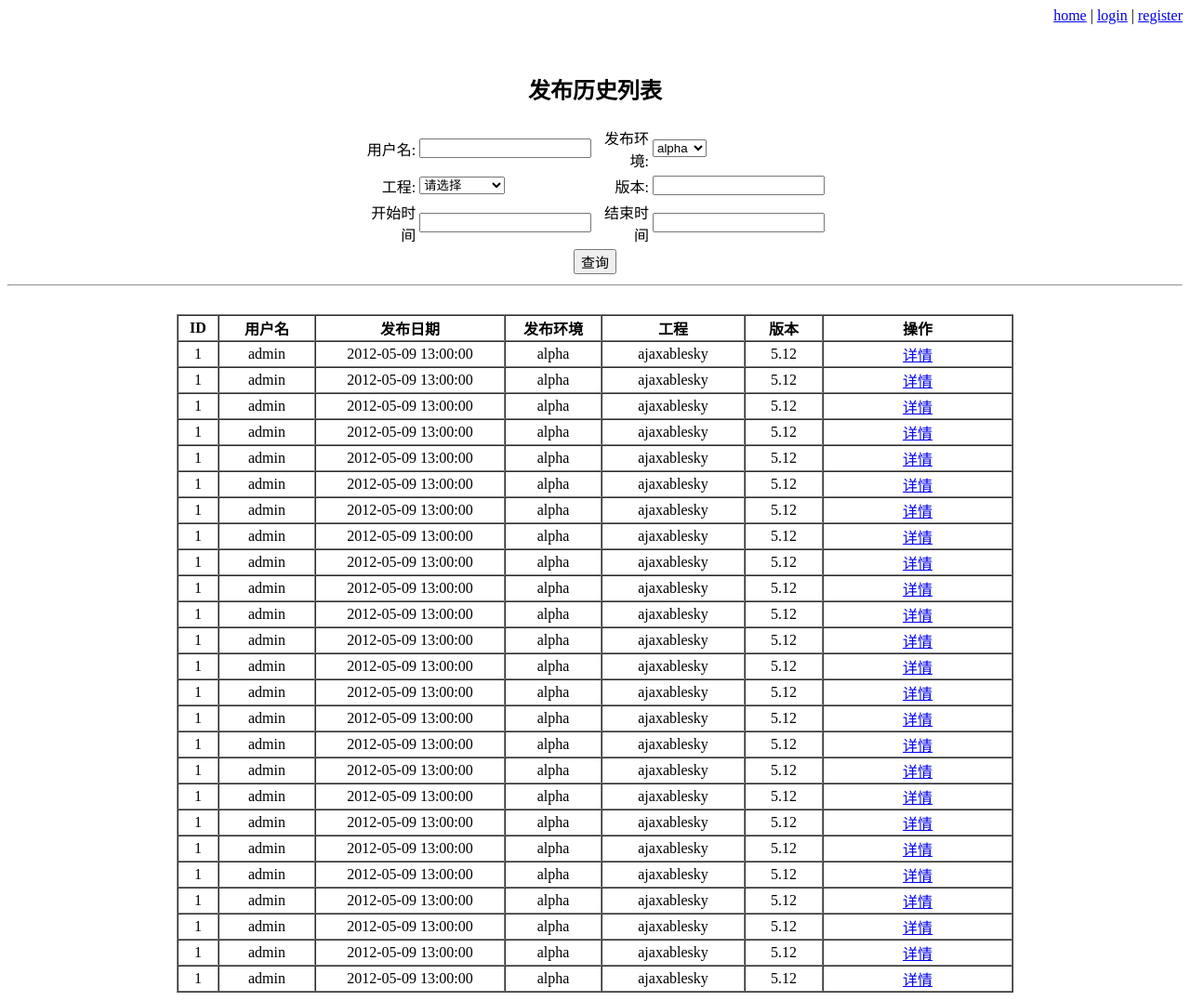
After one commit to cash2one/asdeploy, a Django app: page /deployRecordList/1/ in a window 1280 px wide. The commit adds this page. Shown: the whole page at 93% size. Run offline with Django 3.2, Linux system fonts and the light colour scheme; parts of the project's set-up code (start-up, migrations or seed data) failed here and were passed over; some libraries are stand-ins or nearby versions.

Commit message:
20100509_1431

```diff
--- a/asdeploy/urls.py
+++ b/asdeploy/urls.py
@@ -27,5 +27,8 @@ urlpatterns = patterns('',
          {'template': 'registration/register_success.html'}),
 
     (r'^$', main_page),
-    (r'user/(\w+)/$', user_page),
+    (r'^user/(\w+)/$', user_page),
+
+    (r'^deployRecordList/(?P<page_num>\d+)/$', deploy_record_list_page),
+    (r'^deployRecordDetail/(?P<deploy_record_id>\d+)/$', deploy_record_detail_page),
 )
--- a/deployment/forms.py
+++ b/deployment/forms.py
@@ -37,4 +37,6 @@ class RegistrationForm(forms.Form):
         raise forms.ValidationError('两次输入的密码不相同!')
 
 if __name__ == '__main__':
+    for i in range(10):
+        print i
     pass
--- /dev/null
+++ b/deployment/templates/deploy_record_list_page.html
@@ -0,0 +1,157 @@
+{% extends "base.html" %}
+{% block title %}{% endblock %}
+{% block style %}
+<style>
+	div.wrap {
+		text-align: center;
+		padding-top: 50px;
+	}
+	div.query_area {
+		width: 500px;
+		margin: 0px auto;
+	}
+	div.query_area table {
+		width: 100%
+	}
+	div.query_area td {
+		text-align: left;
+	}
+	div.query_area td.label {
+		text-align: right;
+	}
+	div.list_area {
+		width: 900px;
+		margin: 30px auto 0px;
+	}
+	#list_tbl {
+		width: 100%;
+	}
+
+	.page_bar {
+		width: 600px;
+		border: 10px;
+		height: 40px;
+		float: right;
+	}
+	.page_bar ul.btn_grp {
+		margin: 0px;
+		padding: 0px;
+		list-style:none;
+	}
+	.page_bar ul.btn_grp li{
+		float: left;
+		width: 20px;
+		height: 20px;
+		margin: 5px;
+		border: 2px solid #333;
+		line-height: 20px;
+		background: #ccc;
+		cursor: pointer;
+	}
+	.page_bar ul.btn_grp li.cur_sel {
+		background: #fff;
+	}
+
+</style>
+{% endblock %}
+{% block content %}
+<div class="wrap">
+	<h2>发布历史列表</h2>
+	<div class="query_area">
+		<table id="query_tbl">
+			<tr>
+				<td class="label">用户名:</td>
+				<td>
+					<input name="username" id="username"/>
+				</td>
+				<td class="label">发布环境:</td>
+				<td>
+					<select name="environment" id="environment">
+						<option>alpha</option>
+						<option>beta</option>
+						<option>online</option>
+					</select>
+				</td>
+			</tr>
+			<tr>
+				<td class="label">工程:</td>
+				<td>
+					<select name="project" id="project">
+						<option>请选择</option>
+						<option>ajaxablesky</option>
+						<option>passport</option>
+						<option>cms</option>
+						<option>search</option>
+						<option>payment</option>
+					</select>
+				</td>
+				<td class="label">版本:</td>
+				<td>
+					<input name="version" id="version"/>
+				</td>
+			</tr>
+			<tr>
+				<td class="label">开始时间</td>
+				<td>
+					<input />
+				</td>
+				<td class="label">结束时间</td>
+				<td>
+					<input />
+				</td>
+			</tr>
+			<tr>
+				<td colspan="4" style="text-align: center;">
+					<input type="button" value="查询" style="font-size:15px;"/>
+				</td>
+			</tr>
+		</table>
+	</div>
+
+	<hr>
+
+	<div class="list_area">
+		<!--
+		<div style="float: right;">
+			<div class="page_bar" style="float: left;">
+				<div>
+					<a href="###">上一页</a>
+					当前第 [ 2 ] 页
+					<a href="###">下一页</a>
+				</div>
+				<ul class="btn_grp">
+					<li>1</li>
+					<li class="cur_sel">2</li>
+					<li>3</li>
+					<li>4</li>
+				</ul>
+			</div>
+		</div>
+		-->
+		<table id="list_tbl" border="1" cellspacing="0">
+			<tr>
+				<th width="40">ID</th>
+				<th width="100">用户名</th>
+				<th width="200">发布日期</th>
+				<th width="100">发布环境</th>
+				<th width="150">工程</th>
+				<th width="80">版本</th>
+				<th>操作</th>
+			</tr>
+			{% for i in iters %}
+			<tr>
+				<td>1</td>
+				<td>admin</td>
+				<td>2012-05-09 13:00:00</td>
+				<td>alpha</td>
+				<td>ajaxablesky</td>
+				<td>5.12</td>
+				<td>
+					<a href="/deployRecordDetail/1/">详情</a>
+				</td>
+			</tr>
+			{% endfor %}
+		</table>
+	</div>
+</div>
+{% endblock %}
--- a/deployment/views.py
+++ b/deployment/views.py
@@ -53,3 +53,19 @@ def register_page(request):
 #        error_message: error_message
     })
     return render_to_response('registration/register.html', params)
+
+
+########业务相关########
+
+def deploy_record_list_page(request, page_num=1):
+#    username = request.GET.get('username')
+#    begin_date = request.GET.get('begin_date')
+#    end_date = request.GET.get('end_date')
+#    project_name = request.GET.get('project_name')
+    params = RequestContext(request, {
+        'iters': range(25)
+    })
+    return render_to_response('deploy_record_list_page.html', params)
+
+def deploy_record_detail_page(request, deploy_record_id):
+    return render_to_response('deploy_record_detail_page.html')
```
Also changed, not shown: deployment/templates/deploy_record_detail_page.html (added, +70 -0 lines), deployment/templates/main_page.html (+44 -11 lines), 3 other files.
